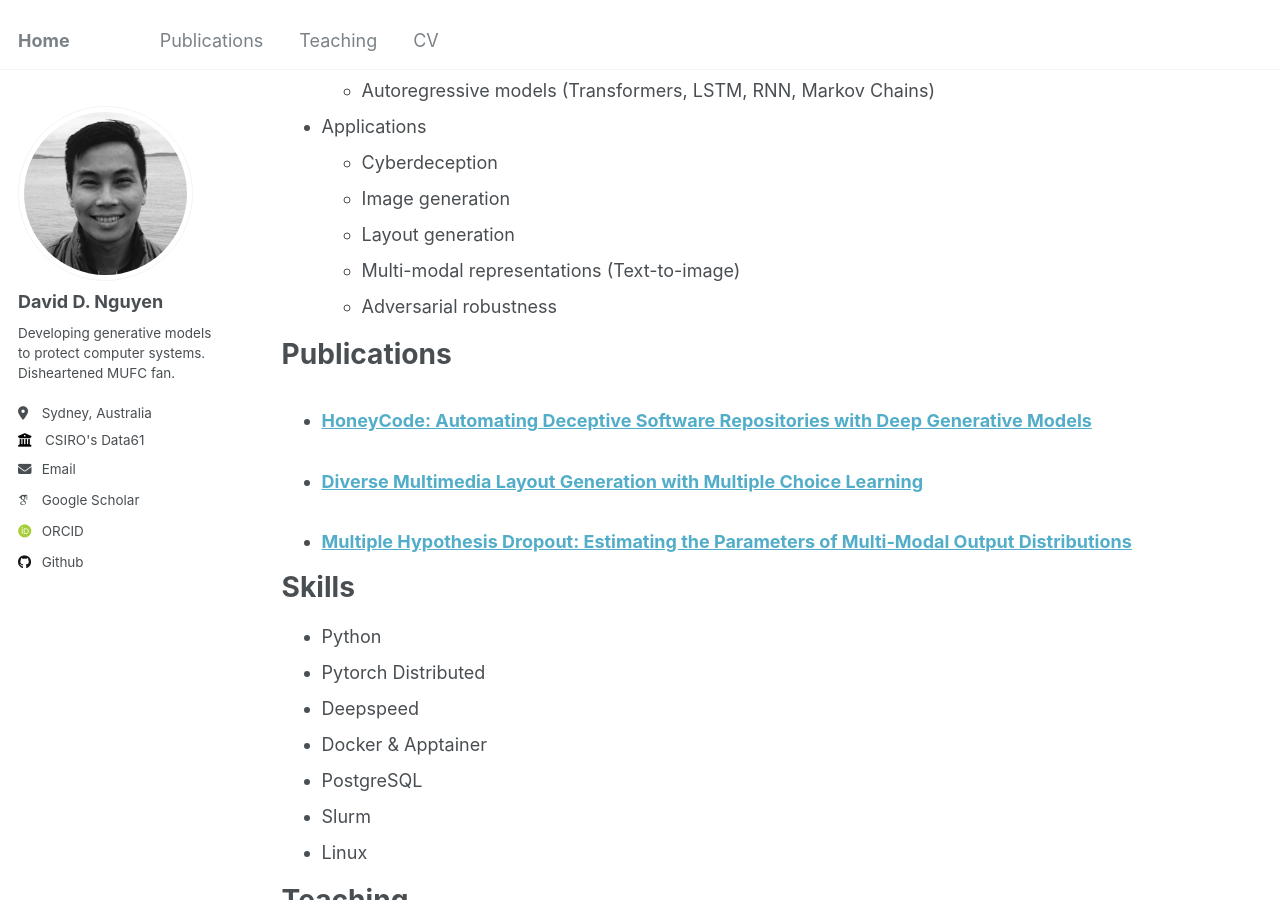
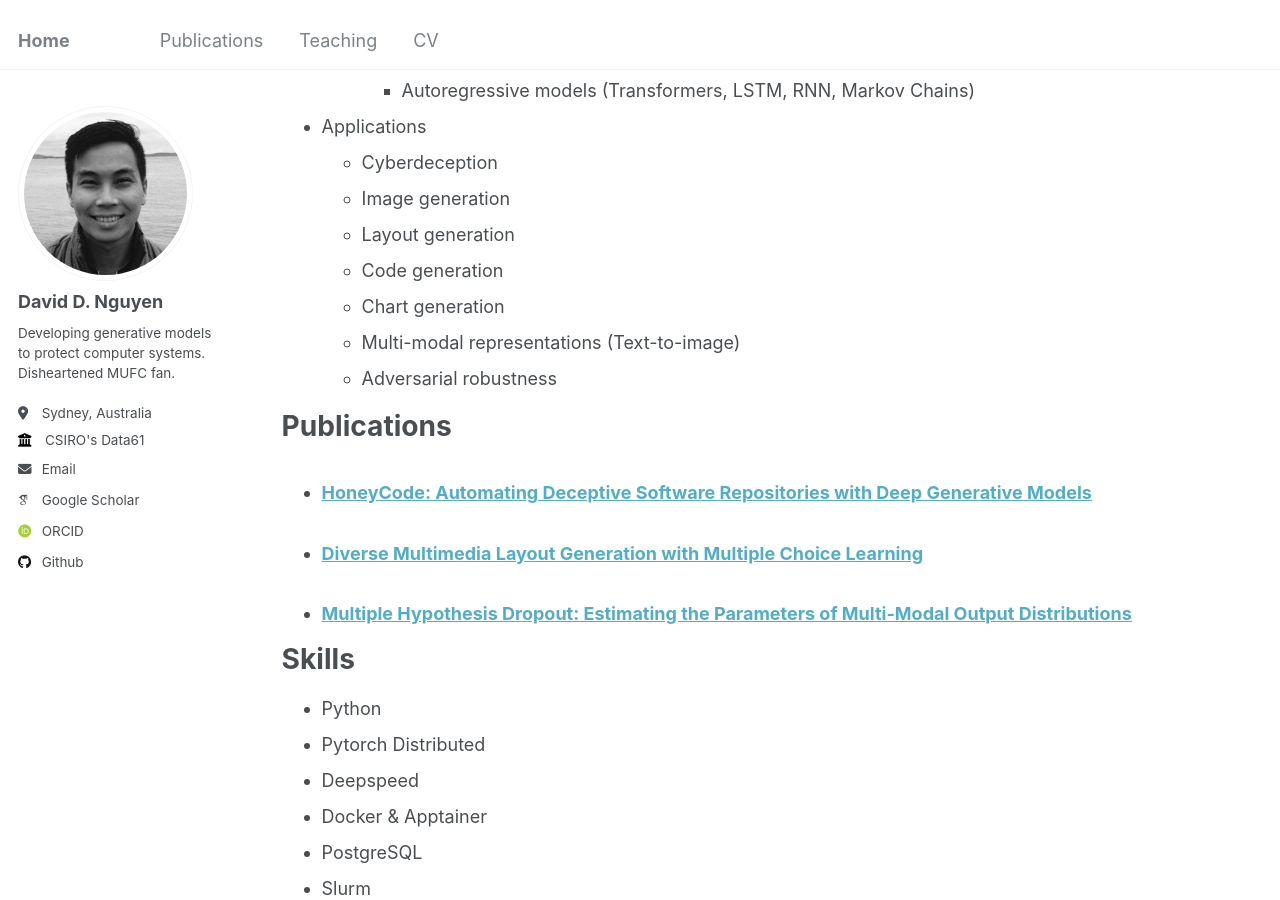
Before and after one commit to dngu7/dngu7.github.io, a Jekyll site: the page built from _pages/cv.md, in a window 1280 px wide and 900 px high, scrolled down 821 px. Built offline with Jekyll 4.4.1, drawn with Linux system fonts in a browser that asks for light colours; some web fonts are replaced.

Commit message:
first commit

```diff
--- a/_pages/cv.md
+++ b/_pages/cv.md
@@ -30,14 +30,16 @@ Research Experience
 * Machine learning
   * Multi-output regression
   * Density estimation
-* Deep generative models
-  * Variational Autoencoders
-  * Denoising Diffusion Models
-  * Autoregressive models (Transformers, LSTM, RNN, Markov Chains)
+  * Deep generative models
+    * Variational Autoencoders
+    * Denoising Diffusion Models
+    * Autoregressive models (Transformers, LSTM, RNN, Markov Chains)
 * Applications
   * Cyberdeception
   * Image generation
   * Layout generation
+  * Code generation
+  * Chart generation
   * Multi-modal representations (Text-to-image)
   * Adversarial robustness
 
```
